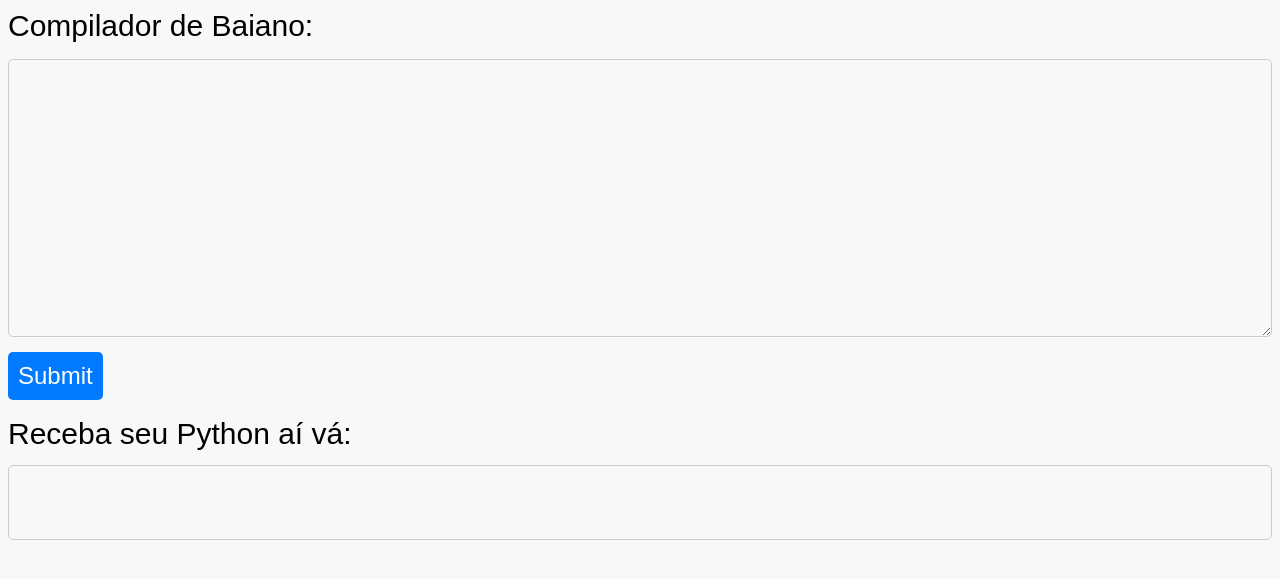
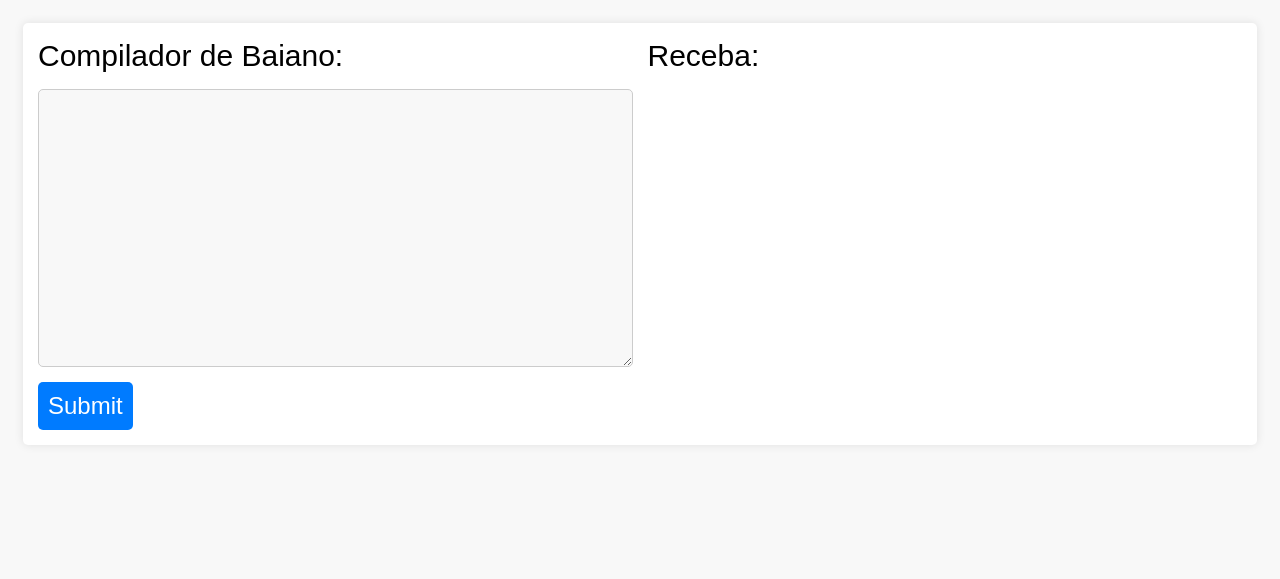
Before and after one commit to joaopedrobarbosa/tcca3, a FastAPI app: page / in a window 1280 px wide. Shown: the top 579 px of the page. Run offline with FastAPI, Linux system fonts and the light colour scheme; parts of the project's set-up code (start-up, migrations or seed data) failed here and were passed over.

Commit message:
fix: booleans

```diff
--- a/parser.py
+++ b/parser.py
@@ -5,7 +5,7 @@ from ply.yacc import yacc
 reserved = {
     "se": "IF",
     "senao": "ELSE",
-    "equanto": "WHILE",
+    "enquanto": "WHILE",
     "vai_de": "FOR",
     "amostre": "PRINT",
     "eh_mermo": "BOOLEAN",
@@ -220,7 +220,10 @@ def p_expression_factor(p):
 
 def p_factor_boolean(p: list[str]):
     "factor : BOOLEAN"
-    p[0] = p[1].capitalize()
+    if p[1] == "migue":
+        p[0] = "False"
+    else:
+        p[0] = "True"
 
 
 def p_factor_number(p):
--- a/static/styles.css
+++ b/static/styles.css
@@ -4,20 +4,36 @@ body {
   display: flex;
   flex-direction: column;
 }
+
+.code-container {
+  display: grid;
+  grid-template-columns: repeat(2, minmax(0, 1fr));
+  gap: 15px;
+  padding: 15px;
+  margin: 15px;
+  background-color: white;
+  border-radius: 5px;
+  box-shadow: 0 0 10px rgba(0, 0, 0, 0.1);
+  height: 50%;
+}
+
 form {
   display: flex;
   flex-direction: column;
-  height: 50%;
+  height: 100%;
   gap: 15px;
 }
+
 label {
   font-size: 30px;
   line-height: 36px;
 }
+
 span {
   font-size: 30px;
   line-height: 36px;
 }
+
 button {
   padding: 10px;
   width: fit-content;
@@ -42,10 +58,10 @@ button {
   box-sizing: border-box;
 }
 
-div {
+.code-output {
   padding: 0px 10px;
   background-color: #f8f8f8;
-  border: 1px solid #ccc;
+  border: 2px solid #ccc;
   border-radius: 5px;
   box-sizing: border-box;
 }
--- a/templates/code-input.html
+++ b/templates/code-input.html
@@ -6,14 +6,18 @@
     <link href="{{ url_for('static', path='/styles.css') }}" rel="stylesheet" />
   </head>
   <body>
-    <form action="/" method="post">
-      <label for="code-input">Compilador de Baiano:</label>
-      <textarea id="code-input" name="codeInput">{{previousCode}}</textarea>
-      <button type="submit">Submit</button>
-    </form>
-    <span>Receba seu Python aí vá:</span>
-    <pre><div>
-      <p>{{ codeOutput | safe }}</p>
-    </div></pre>
+    <div class="code-container">
+      <form action="/" method="post">
+        <label for="code-input">Compilador de Baiano:</label>
+        <textarea id="code-input" name="codeInput">{{previousCode}}</textarea>
+        <button type="submit">Submit</button>
+      </form>
+      <div>
+        <label for="code-input">Receba:</label>
+        <div style="font-size: 20px">
+          <pre>{{ codeOutput | safe }}</pre>
+        </div>
+      </div>
+    </div>
   </body>
 </html>
```
